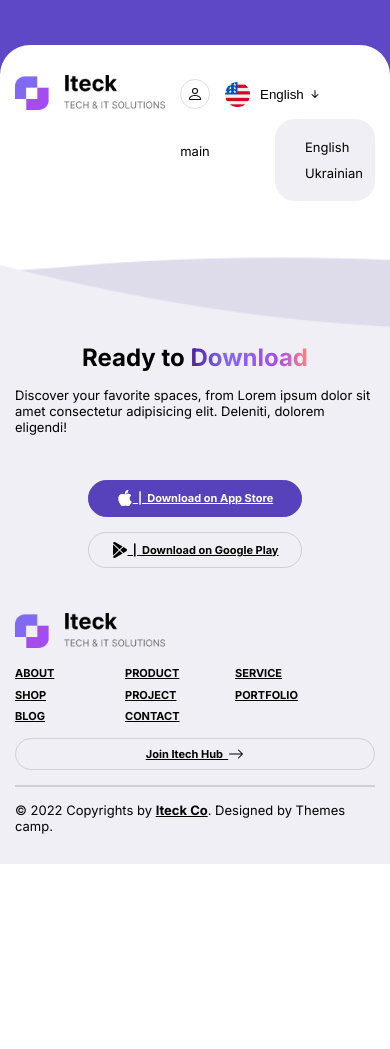
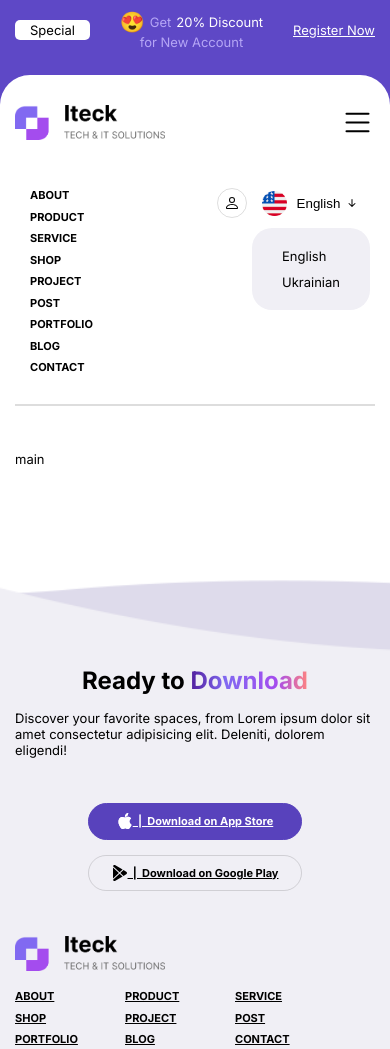
Before and after one commit to SergMaC24/iTech, a website built with Vite: page index.html in a window 390 px wide. Shown: the top 1049 px of the page. Before the commit the page ends 864 px from the top, so only its background shows below. Built offline with nearby package versions, Linux system fonts and the light colour scheme.

Commit message:
lesson9: menu mobile

```diff
--- a/index.html
+++ b/index.html
@@ -10,10 +10,33 @@
 </head>
 
 <body>
-  <div class="top-banner"></div>
+  <div class="top-banner">
+    <div class="container top-banner__container">
+      <a class="button_white" href="pages/contact/index.html">Special</a>
+      <span class="top-banner__text">
+        <span class="text_emoji">&#128525;</span>
+        <span class="text_purple"> Get </span>
+        20% Discount
+        <span class="text_purple">for New Account</span>
+      </span>
+      <a class="link_small" href="pages/contact/index.html">Register Now</a>
+    </div>
+  </div>
   <header>
     <div class="container header__container">
-      <a href="#"><img class="header__logo" src="./assets/images/logo.png" alt="logo"></img></a>
+      <div class="header__triggers">
+        <a href="#">
+          <img class="header__logo" src="./assets/images/logo.png" alt="logo"></img>
+        </a>
+        <button class="header__mobile-trigger">
+          <svg xmlns="http://www.w3.org/2000/svg" width="16" height="16" fill="currentColor" class="bi bi-list"
+            viewBox="0 0 16 16">
+            <path fill-rule="evenodd"
+              d="M2.5 12a.5.5 0 0 1 .5-.5h10a.5.5 0 0 1 0 1H3a.5.5 0 0 1-.5-.5zm0-4a.5.5 0 0 1 .5-.5h10a.5.5 0 0 1 0 1H3a.5.5 0 0 1-.5-.5zm0-4a.5.5 0 0 1 .5-.5h10a.5.5 0 0 1 0 1H3a.5.5 0 0 1-.5-.5z" />
+          </svg>
+        </button>
+      </div>
+      <div class="header__menu">
         <nav class="navigation header__navigation">
           <ul>
             <li><a class="link" href="./pages/about/index.html">About</a></li>
@@ -26,8 +49,10 @@
             <li><a class="link" href="./pages/service/index.html">Shop</a></li>
             <li>
               <a class="link" href="./pages/project/index.html">Project&nbsp;
-              <svg xmlns="http://www.w3.org/2000/svg" width="16" height="16" fill="currentColor" class="bi bi-chevron-down header__svg_tablet" viewBox="0 0 16 16">
-                <path fill-rule="evenodd" d="M1.646 4.646a.5.5 0 0 1 .708 0L8 10.293l5.646-5.647a.5.5 0 0 1 .708.708l-6 6a.5.5 0 0 1-.708 0l-6-6a.5.5 0 0 1 0-.708z"/>
+                <svg xmlns="http://www.w3.org/2000/svg" width="16" height="16" fill="currentColor"
+                  class="bi bi-chevron-down header__svg_tablet" viewBox="0 0 16 16">
+                  <path fill-rule="evenodd"
+                    d="M1.646 4.646a.5.5 0 0 1 .708 0L8 10.293l5.646-5.647a.5.5 0 0 1 .708.708l-6 6a.5.5 0 0 1-.708 0l-6-6a.5.5 0 0 1 0-.708z" />
                 </svg>
               </a>
             </li>
@@ -56,8 +81,10 @@
           <button class="header__lang">
             <img src="./assets/images/english.png" alt="English">
             English&nbsp;
-          <svg xmlns="http://www.w3.org/2000/svg" width="16" height="16" fill="currentColor" class="bi bi-arrow-down-short" viewBox="0 0 16 16">
-            <path fill-rule="evenodd" d="M8 4a.5.5 0 0 1 .5.5v5.793l2.146-2.147a.5.5 0 0 1 .708.708l-3 3a.5.5 0 0 1-.708 0l-3-3a.5.5 0 1 1 .708-.708L7.5 10.293V4.5A.5.5 0 0 1 8 4z"/>
+            <svg xmlns="http://www.w3.org/2000/svg" width="16" height="16" fill="currentColor"
+              class="bi bi-arrow-down-short" viewBox="0 0 16 16">
+              <path fill-rule="evenodd"
+                d="M8 4a.5.5 0 0 1 .5.5v5.793l2.146-2.147a.5.5 0 0 1 .708.708l-3 3a.5.5 0 0 1-.708 0l-3-3a.5.5 0 1 1 .708-.708L7.5 10.293V4.5A.5.5 0 0 1 8 4z" />
             </svg>
           </button>
           <div class="header__langs">
@@ -66,10 +93,11 @@
           </div>
         </div>
       </div>
+    </div>
   </header>
 
   <main>
-    main
+    <div class="container">main</div>
   </main>
 
   <footer>
@@ -106,23 +134,26 @@
         </a>
         <nav class="navigation footer__navigation">
           <ul>
-            <li><a class="link" href="./pages/about/index.html">About</a></li>
             <li>
-              <a class="link" href="./pages/product/index.html">Product</a>
+              <a class="link" href="pages/about/index.html">About</a>
             </li>
             <li>
-              <a class="link" href="./pages/service/index.html">Service</a>
-            </li>
-            <li><a class="link" href="./pages/service/index.html">Shop</a></li>
-            <li>
-              <a class="link" href="./pages/project/index.html">Project</a>
+              <a class="link" href="pages/product/index.html">Product</a>
             </li>
             <li>
-              <a class="link" href="./pages/portfolio/index.html">Portfolio</a>
+              <a class="link" href="pages/service/index.html">Service</a>
             </li>
-            <li><a class="link" href="./pages/blog/index.html">Blog</a></li>
+            <li><a class="link" href="pages/shop/index.html">Shop</a></li>
             <li>
-              <a class="link" href="./pages/contact/index.html">Contact</a>
+              <a class="link" href="pages/project/index.html">Project</a>
+            </li>
+            <li><a class="link" href="pages/post/index.html">Post</a></li>
+            <li>
+              <a class="link" href="pages/portfolio/index.html">Portfolio</a>
+            </li>
+            <li><a class="link" href="pages/blog/index.html">Blog</a></li>
+            <li>
+              <a class="link" href="pages/contact/index.html">Contact</a>
             </li>
           </ul>
         </nav>
--- a/style.scss
+++ b/style.scss
@@ -31,6 +31,7 @@ button{
     border: none;
     outline: none;
     color: var(--black-color);
+    cursor: pointer;
 }
 
 li{
--- a/styles/buttons.scss
+++ b/styles/buttons.scss
@@ -18,39 +18,52 @@
   font: var(--smaller-font);
   cursor: pointer;
 
-    &:hover, &:active, &:focus{
+  &:hover,
+  &:active,
+  &:focus {
     border-color: var(--violet-color);
     background-color: var(--violet-color);
     color: var(--white-color);
 
-        svg{
+    svg {
       fill: var(--white-color);
     }
   }
 
-    &_round{
+  &_round {
     padding: 0;
 
     width: var(--size);
     border-radius: 50%;
   }
 
-    &_active{
+  &_active {
     border-color: var(--violet-color);
     background-color: var(--violet-color);
     color: var(--white-color);
 
-        svg{
+    svg {
       fill: var(--white-color);
     }
   }
 
-    &_bigger{
+  &_bigger {
     height: calc(var(--size) * 1.15);
     padding: 0 calc(var(--gap) * 1.5);
   }
 
-    @media (min-width: v.$tablet){
+  @media (min-width: v.$tablet) {
     --size: 40px;
   }
+
+  &_white {
+    background-color: var(--white-color);
+    color: var(--black-color);
+    height: 20px;
+    padding: 0 15px;
+    display: flex;
+    justify-content: center;
+    align-items: center;
+    border-radius: 5px;
   }
+}
--- a/styles/footer.scss
+++ b/styles/footer.scss
@@ -101,9 +101,9 @@ footer {
     padding: var(--gap) 0;
   }
 
-.footer__language {
-    width: 208px;
-  }
+// .footer__language {
+//     width: 208px;
+//   }
 
   .logo {
     width: 150px;
--- a/styles/header.scss
+++ b/styles/header.scss
@@ -2,12 +2,33 @@
 
 .top-banner {
   width: 100%;
-  height: 75px;
+  min-height: 75px;
   background-image: url("./../assets/images/top_nav_background.png");
   background-position: center;
   background-size: cover;
   background-repeat: no-repeat;
   margin-bottom: -30px;
+  padding-bottom: 30px;
+  font: var(--smallest-font);
+  color: var(--white-color);
+
+  &__container {
+    display: flex;
+    justify-content: center;
+    align-items: center;
+    margin: 0 auto;
+    padding: 10px;
+    gap: var(--gap);
+    text-align: center;
+  }
+
+  &__text {
+    display: flex;
+    flex-wrap: wrap;
+    column-gap: 5px;
+    align-items: center;
+    justify-content: center;
+  }
 }
 
 header {
@@ -18,11 +39,61 @@ header {
   border-top-left-radius: var(--top-radius);
 
   padding: var(--gap) 0;
+
   .header__container {
     display: flex;
+    flex-direction: column;
+    gap: var(--gap);
+
+    @media (min-width: v.$tablet) {
+      flex-direction: row;
+    }
+  }
+
+  .header__triggers {
+    display: flex;
     justify-content: space-between;
-    align-items: center;
-    gap: var(--gap);
+  }
+
+  .header__mobile-trigger {
+    transition: var(--transition);
+
+    svg {
+      width: 35px;
+      height: 35px;
+    }
+
+    &:hover,
+    &:focus,
+    &:active,
+    &_active {
+      svg {
+        fill: var(--violett-color);
+      }
+    }
+  }
+
+  .header__menu {
+    flex: 1;
+    align-self: center;
+    display: flex;
+    align-items: flex-start;
+    justify-content: center;
+    padding: calc(var(--gap) * 2) var(--gap);
+    border-bottom: 2px solid var(--grey-color);
+
+    @media (min-width: v.$tablet) {
+      border: none;
+      align-items: center;
+      padding: 0;
+      gap: var(--gap);
+    }
+  }
+
+  .header__mobile-trigger {
+    @media (min-width: v.$tablet) {
+      display: none;
+    }
   }
 
   .header__buttons {
@@ -99,18 +170,13 @@ header {
 
   .header__langs {
     position: absolute;
-    width: 100px;
-
-    right: 0;
     top: 40px;
-
-    // display: flex;
-    // flex-direction: column;
-    // align-items: flex-start;
+    right: -10px;
 
     background-color: var(--cream-color);
     padding: 15px 0;
     border-radius: 20px;
+
     a {
       display: block;
       width: calc(100% - 60px);
@@ -122,7 +188,7 @@ header {
     }
 
     @media (min-width: v.$tablet) {
-      right: 0px;
+      right: -15px;
     }
 
     @media (min-width: v.$tablet) {
@@ -132,10 +198,27 @@ header {
 }
 
 .header__navigation {
-  display: none;
+  ul {
+    flex-wrap: wrap;
+    column-gap: var(--gap);
+  }
+
+  li {
+    width: 80px;
+    display: flex;
+    justify-content: flex-start;
+  }
 
   @media (min-width: v.$tablet) {
-    display: flex;
+    position: relative;
+
+    ul {
+      flex-wrap: nowrap;
+    }
+
+    li {
+      width: inherit;
+    }
   }
 }
 
--- a/styles/links.scss
+++ b/styles/links.scss
@@ -5,11 +5,22 @@
 
   &:hover,
   &:active,
-  &:focus {
+  &:focus,
+  &_active {
     color: var(--violet-color);
   }
+
+  &_small {
+    font: var(--smallest-font);
+    text-decoration: underline;
+    color: var(--white-color);
+    white-space: nowrap;
+
+    &:hover,
+    &:active,
+    &:focus,
+    &_active {
+      color: var(--blue-color);
+    }
+  }
 }
-
-.link_active{
-  color: var(--violet-color);
-}
--- a/styles/text.scss
+++ b/styles/text.scss
@@ -1,6 +1,6 @@
-.text{
-    &_biggest{
-        font: var(--biggest-font  );
+.text {
+  &_biggest {
+    font: var(--biggest-font);
   }
 
   &_gradient {
@@ -16,4 +16,19 @@
       #ff847f 100%
     );
   }
+
+  &_purple {
+    color: #b5a6f5;
   }
+
+  &_emoji {
+    font-size: 20px;
+  }
+
+  &_with-bg {
+    background-color: #f7f4ff;
+    color: var(--violett-color);
+    font-size: 12px;
+    padding: 5px 10px;
+  }
+}
```
Lines whose indentation alone changed are shown as unchanged.
